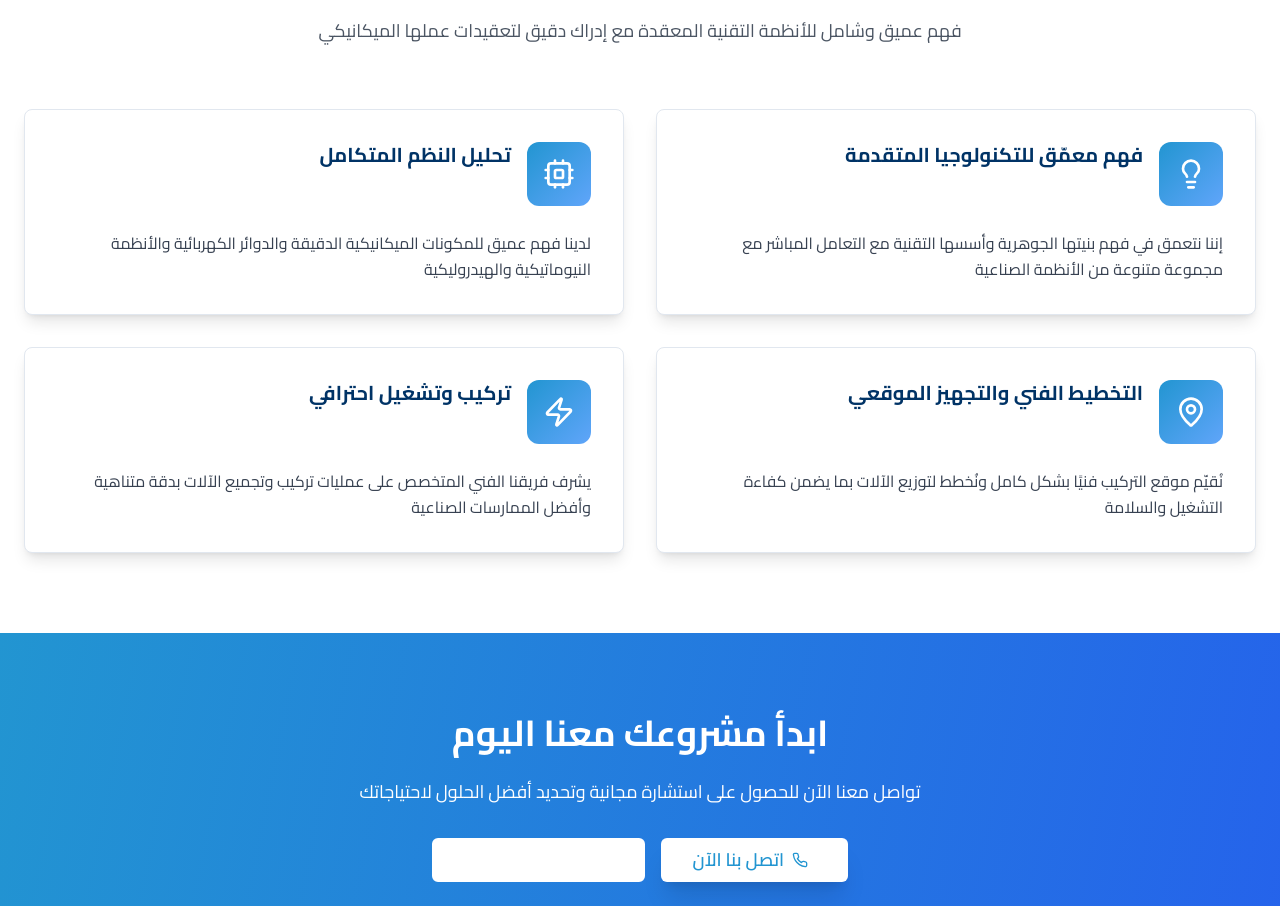
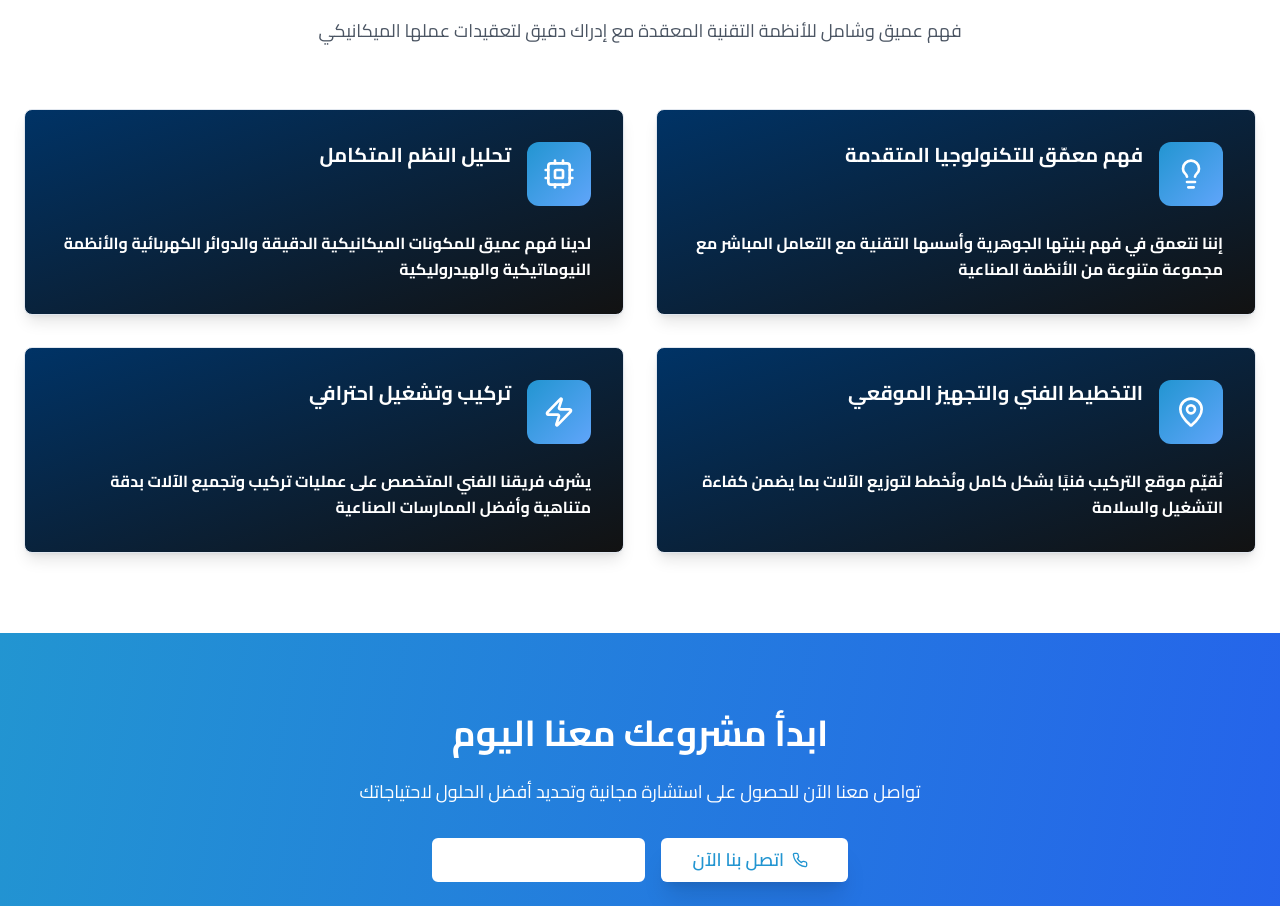
Before and after one commit to abood00033/hero-tech-showcase, a React (Vite) app: page /sebaaq-machine in a window 1280 px wide. Shown: the part 4032-4938 px from the top of the page. Built offline with nearby package versions, Linux system fonts and the light colour scheme.

Commit message:
Add technical expertise descriptions
Update the descriptions in the TechnicalExpertise section.

```diff
--- a/src/components/sections/TechnicalExpertise.tsx
+++ b/src/components/sections/TechnicalExpertise.tsx
@@ -40,8 +40,8 @@ const TechnicalExpertise = () => {
           {expertiseAreas.map((area, index) => (
             <Card
               key={index}
-              className={`group p-8 transition-all duration-300 transform bg-white ${
-                hoveredExpertise === index ? 'scale-105 shadow-2xl bg-gradient-to-br from-sebaaq-blue/5 to-blue-400/5' : 'scale-100 shadow-lg'
+              className={`group p-8 transition-all duration-300 transform bg-gradient-to-br from-sebaaq-midnight to-sebaaq-charcoal ${
+                hoveredExpertise === index ? 'scale-105 shadow-2xl' : 'scale-100 shadow-lg'
               }`}
               onMouseEnter={() => setHoveredExpertise(index)}
               onMouseLeave={() => setHoveredExpertise(null)}
@@ -52,11 +52,11 @@ const TechnicalExpertise = () => {
                 <div className="w-16 h-16 bg-gradient-to-br from-sebaaq-blue to-blue-400 rounded-xl flex items-center justify-center ml-4 flex-shrink-0 group-hover:scale-110 transition-transform">
                   <area.icon className="w-8 h-8 text-white" aria-hidden="true" />
                 </div>
-                <h3 id={`expertise-${index}`} className="font-playfair text-xl font-bold text-sebaaq-midnight leading-tight">
+                <h3 id={`expertise-${index}`} className="font-playfair text-xl font-bold text-white leading-tight">
                   {area.title}
                 </h3>
               </div>
-              <p className="text-gray-700 leading-relaxed">
+              <p className="text-white font-bold leading-relaxed">
                 {area.description}
               </p>
             </Card>
```
